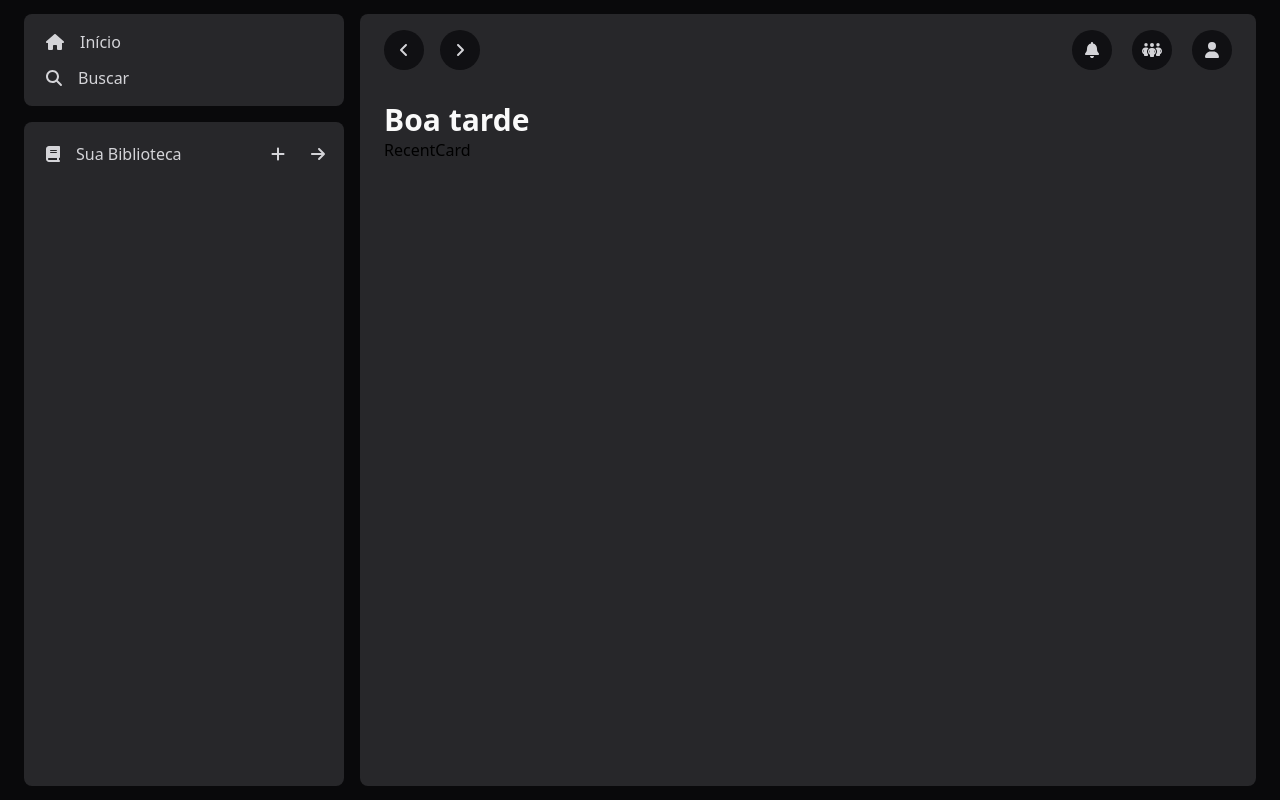
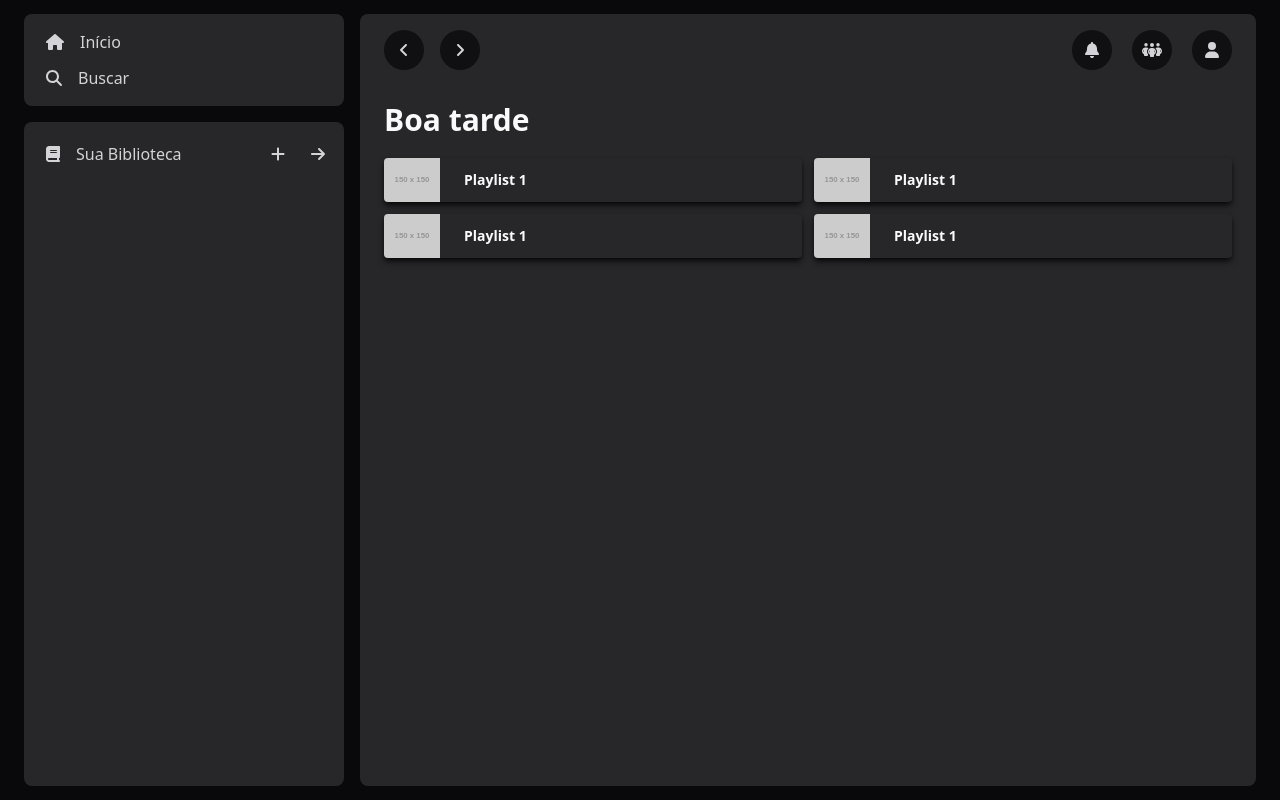
Before and after one commit to lcsferreira/spotify-clone-frontend, a React (Create React App) app: page / in a window 1280 px wide. Built offline with nearby package versions, Linux system fonts and the light colour scheme.

Commit message:
feat: display recent cards

```diff
--- a/src/app/pages/main.tsx
+++ b/src/app/pages/main.tsx
@@ -18,8 +18,11 @@ export default function Main() {
   return (
     <div className="flex flex-col h-full mt-8">
       <h2 className="text-3xl font-bold text-zinc-50">{timeOfDayText}</h2>
-      <div>
-        <RecentCard />
+      <div className="grid grid-cols-2 grid-rows-3 gap-3 py-5">
+        <RecentCard title="Playlist 1" img="https://via.placeholder.com/150" />
+        <RecentCard title="Playlist 1" img="https://via.placeholder.com/150" />
+        <RecentCard title="Playlist 1" img="https://via.placeholder.com/150" />
+        <RecentCard title="Playlist 1" img="https://via.placeholder.com/150" />
       </div>
     </div>
   );
--- a/src/components/RecentCard/RecentCard.tsx
+++ b/src/components/RecentCard/RecentCard.tsx
@@ -1,3 +1,13 @@
-export default function RecentCard() {
-  return <div>RecentCard</div>;
+interface RecentCardProps {
+  title: string;
+  img: string;
 }
+
+export default function RecentCard({ title, img }: RecentCardProps) {
+  return (
+    <div className="flex overflow-hidden rounded shadow-md shadow-zinc-950 text-zinc-50 flex-start h-11 gap-6 place-items-center bg-transparent">
+      <img src={img} alt={title} className="max-w-14" />
+      <h3 className="font-semibold text-sm">{title}</h3>
+    </div>
+  );
+}
```
